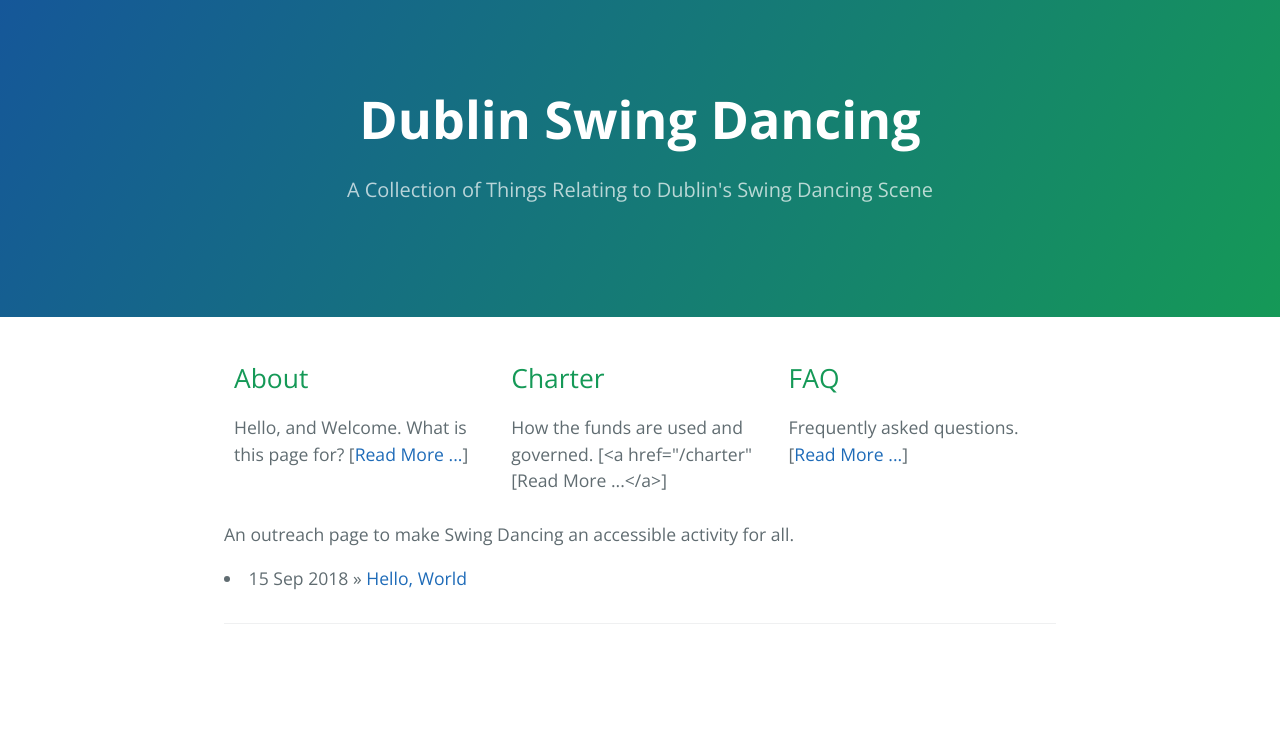
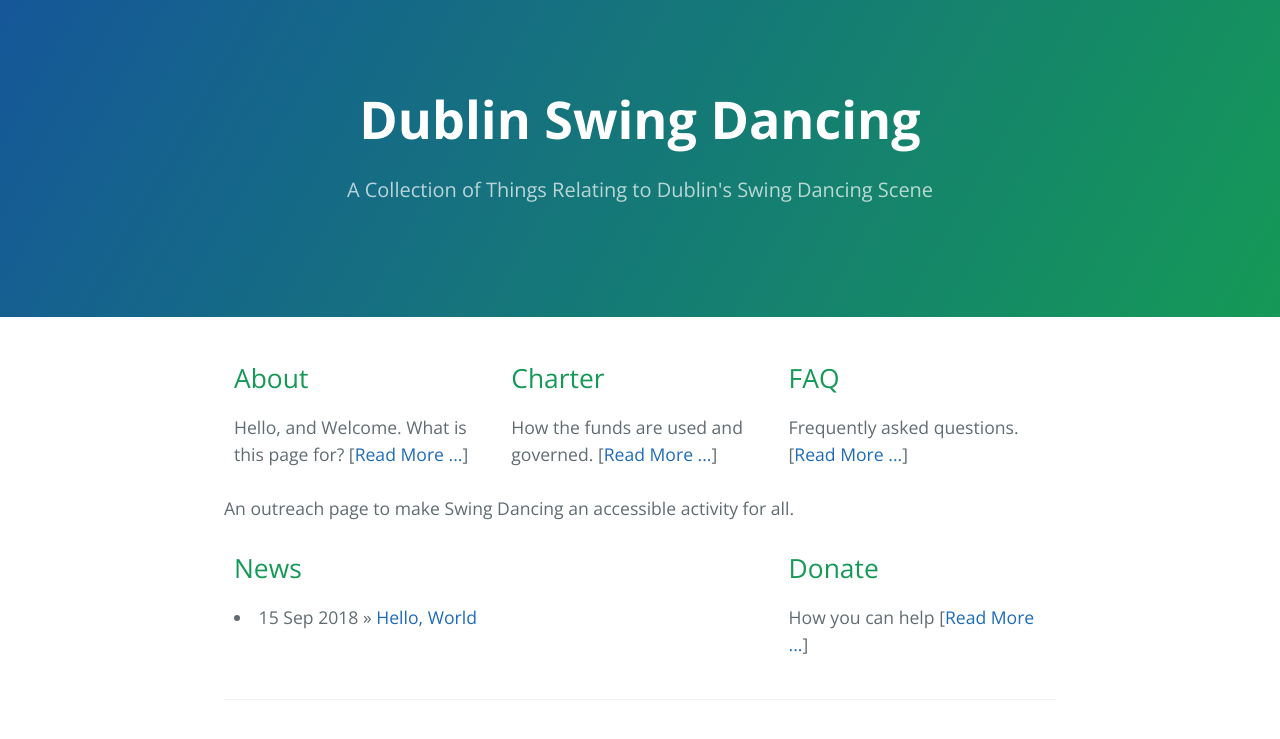
Before and after one commit to DublinSwingDancing/dublinswingdancing.github.io, a Jekyll site: the page built from index.md, in a window 1280 px wide. Shown: the top 739 px of the page. Built offline with Jekyll 4.4.1, drawn with Linux system fonts in a browser that asks for light colours.

Commit message:
Bugfix index.md, and add blog as news and donate at bottom

```diff
--- a/_layouts/default.html
+++ b/_layouts/default.html
@@ -38,10 +38,17 @@
     <main id="content" class="main-content" role="main">
       {{ content }}
 
-
-      {% for post in site.posts %}
+      <div class="index_row"><div class="index_column_2x"><h2>
+        News
+        </h2>
+        {% for post in site.posts %}
         <li><span>{{ post.date | date_to_string }}</span> » <a href="{{ post.url }}" title="{{ post.title }}">{{ post.title }}</a></li>
-      {% endfor %}
+        {% endfor %}
+        </div><div class="index_column"><h2>
+        Donate
+        </h2>
+        How you can help [<a href="/donate">Read More ...</a>]
+      </div></div>
 
       <footer class="site-footer">
         {% if site.github.is_project_page %}
--- a/assets/css/default.scss
+++ b/assets/css/default.scss
@@ -8,6 +8,12 @@
     padding: 10px;
 }
 
+.index_column_2x {
+    float: left;
+    width: 66.66%;
+    padding: 10px;
+}
+
 /* Clear floats after the columns */
 .index_row:after {
     content: "";
--- a/index.md
+++ b/index.md
@@ -9,7 +9,7 @@ Hello, and Welcome. What is this page for? [<a href="/about">Read More ...</a>]
 </div><div class="index_column"><h2>
 Charter
 </h2>
-How the funds are used and governed. [<a href="/charter"[Read More ...</a>]
+How the funds are used and governed. [<a href="/charter">Read More ...</a>]
 </div><div class="index_column"><h2>
 FAQ
 </h2>
```
